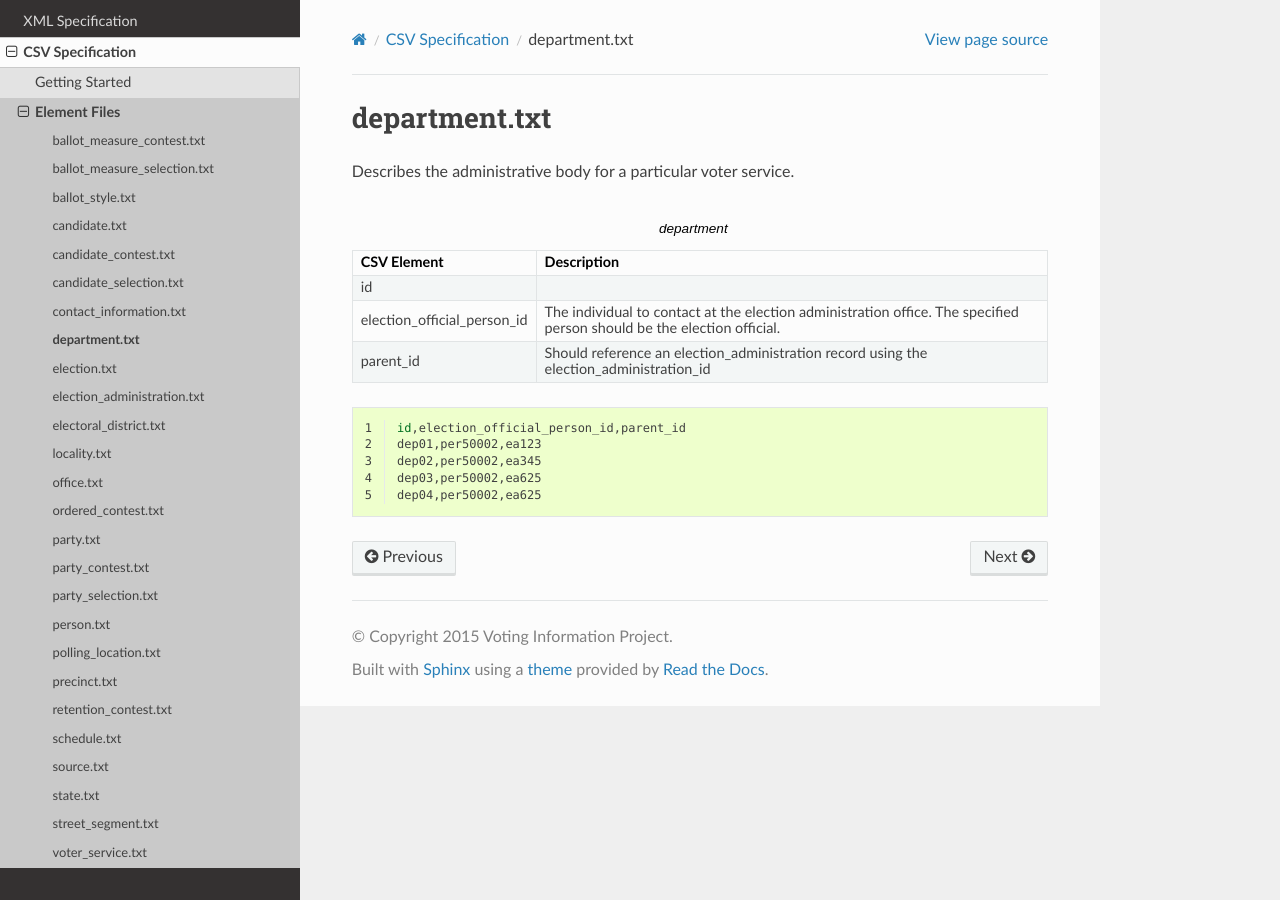
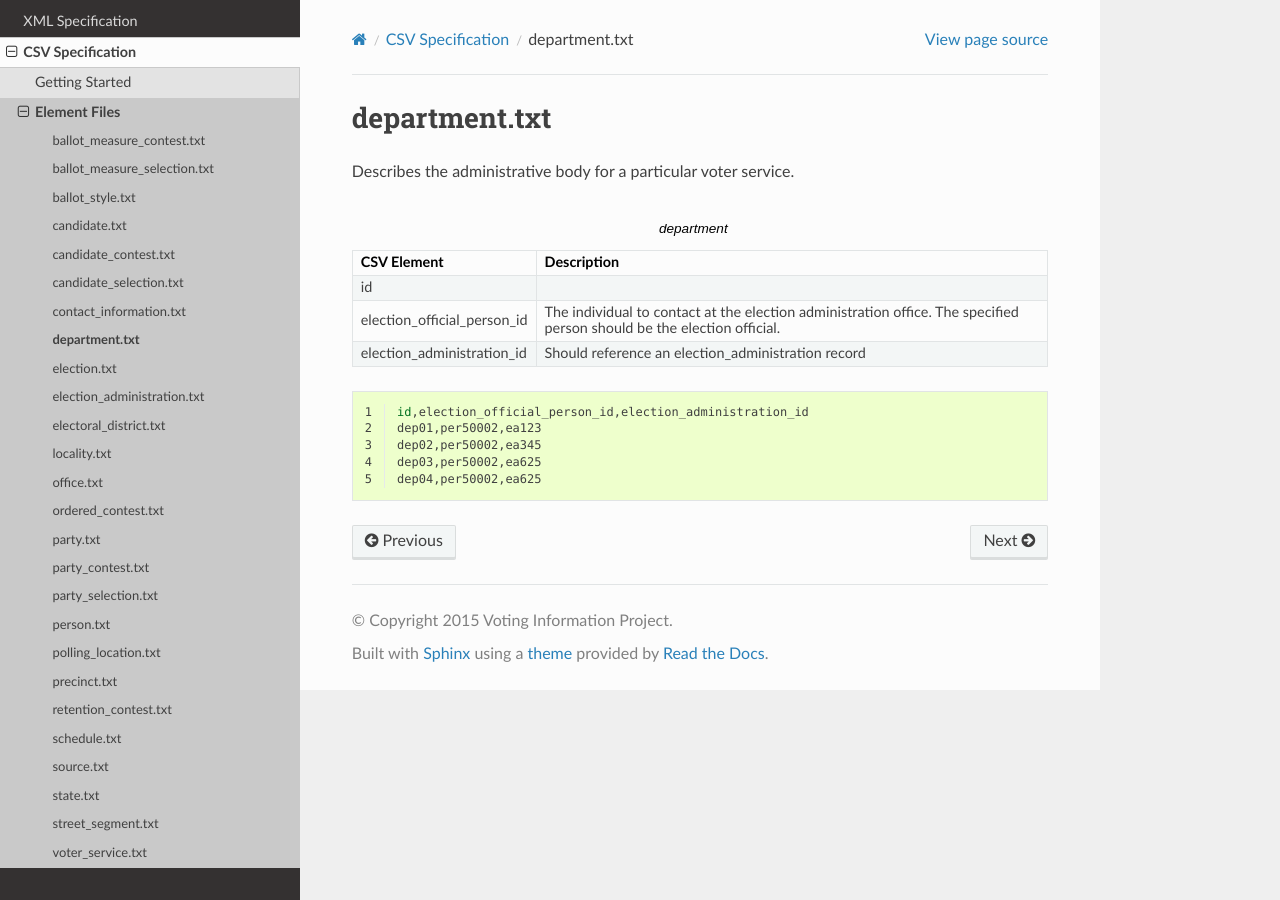
Before and after one commit to votinginfoproject/vip-specification, a Sphinx documentation site: the page built from docs/csv/element_files/department.rst, in a window 1280 px wide. Built offline with Sphinx 7.4.7 and the Read the Docs theme 2.0.0, drawn with Linux system fonts in a browser that asks for light colours.

Commit message:
rename parent_id header to bring CSV docs current with data-processor

```diff
--- a/docs/csv/example_files/department.txt
+++ b/docs/csv/example_files/department.txt
@@ -1,4 +1,4 @@
-id,election_official_person_id,parent_id
+id,election_official_person_id,election_administration_id
 dep01,per50002,ea123
 dep02,per50002,ea345
 dep03,per50002,ea625
--- a/docs/csv/example_files/voter_service.txt
+++ b/docs/csv/example_files/voter_service.txt
@@ -1,4 +1,4 @@
-id,description,election_official_person_id,type,other_type,parent_id
+id,description,election_official_person_id,type,other_type,department_id
 vs01,A service we provide,per50002,overseas-voting,,dep01
 vs00,Abstainance-only voting,per50002,voter-registration,,dep02
 vs02,Pencil sharpening,per50002,other,office-help,dep03
--- a/docs/csv/template_files/department.txt
+++ b/docs/csv/template_files/department.txt
@@ -1,3 +1,3 @@
 id,
 election_official_person_id,The individual to contact at the election administration office. The specified person should be the election official.
-parent_id,Should reference an election_administration record using the election_administration_id
+election_administration_id,Should reference an election_administration record
--- a/docs/csv/template_files/voter_service.txt
+++ b/docs/csv/template_files/voter_service.txt
@@ -3,4 +3,4 @@ description,Long description of the services available.
 election_official_person_id,The authority for a particular voter service. References a person element.
 type,The type of voter service.
 other_type,OtherType allows for cataloging another type of voter service.
-parent_id,References an election_administration element.
+department_id,References an election_administration element.
```
